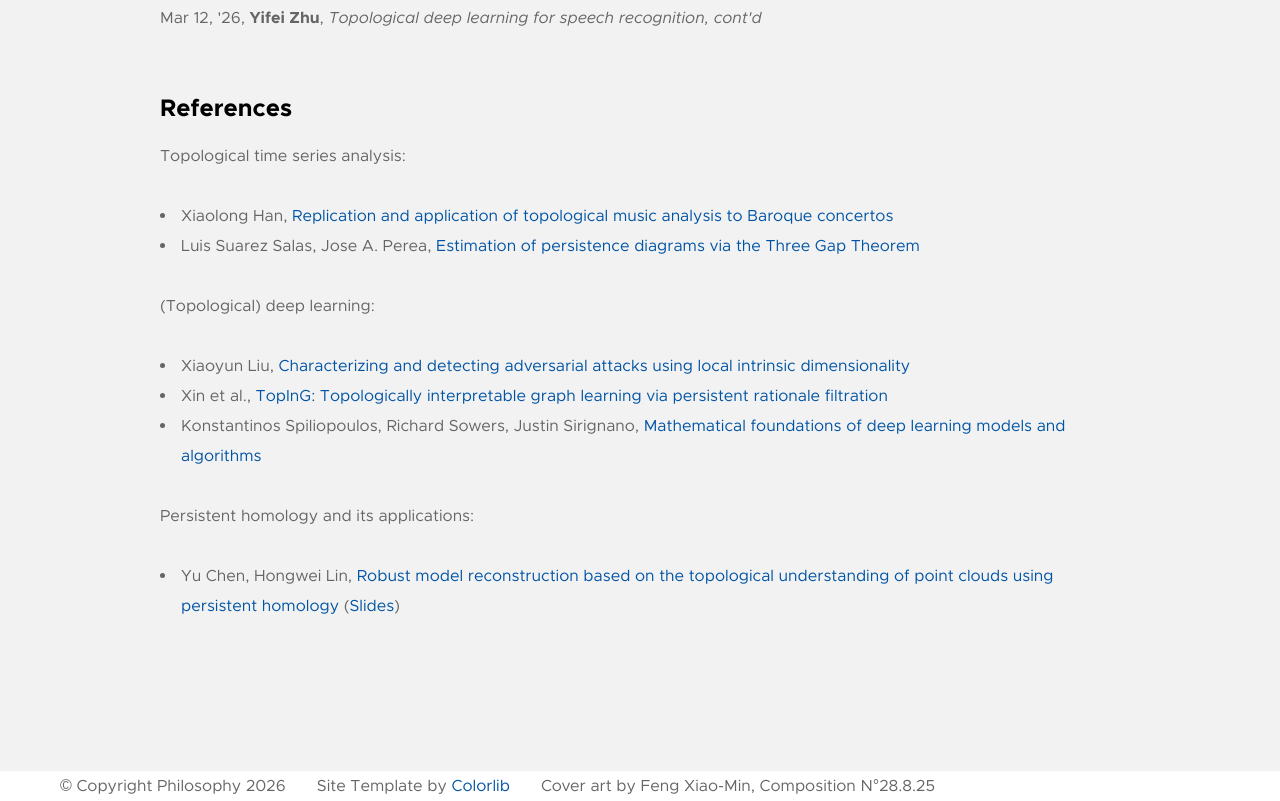
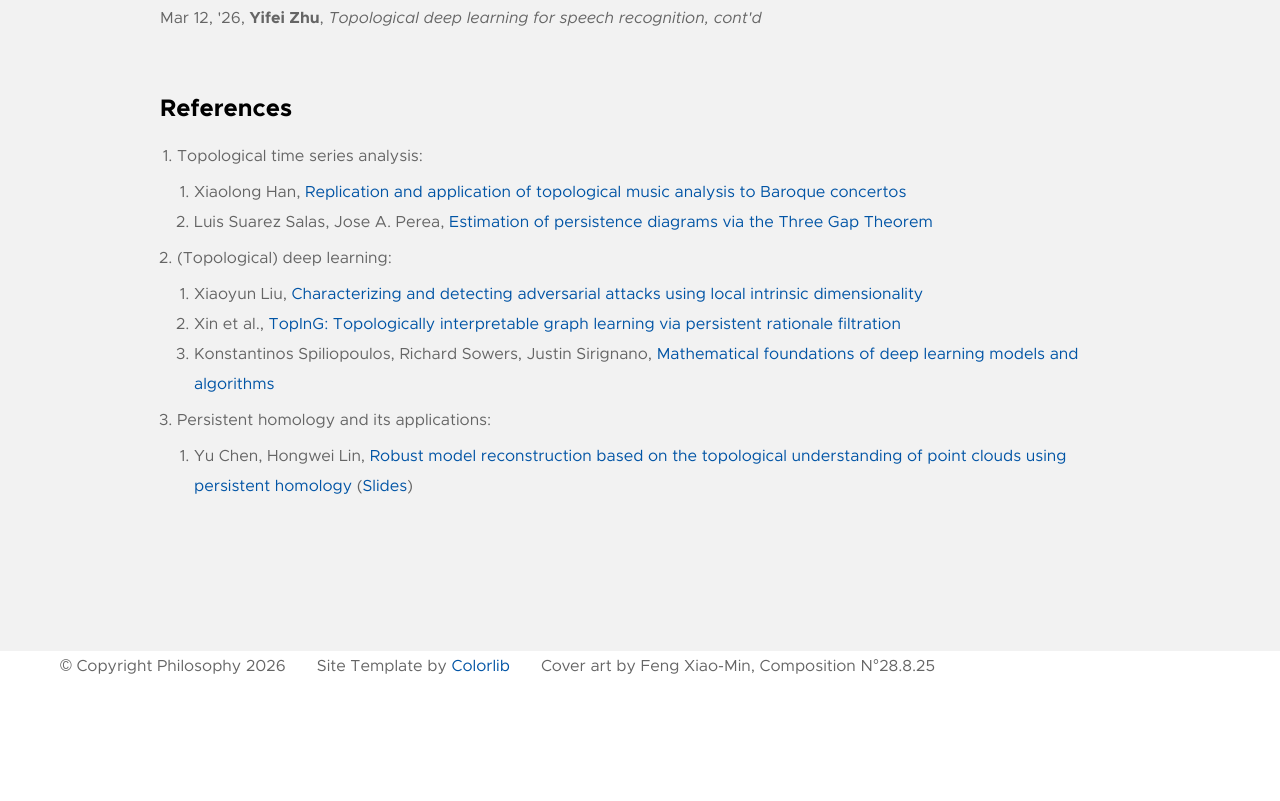
Before and after one commit to sustech-topology/sustech-topology.github.io, a plain HTML site: page acts/index.html in a window 1280 px wide. Shown: the part 1173-1974 px from the top of the page. After the commit the page ends 1854 px from the top, so only its background shows below. Drawn offline with nearby package versions, Linux system fonts and the light colour scheme.

Commit message:
Update index.html

```diff
--- a/acts/index.html
+++ b/acts/index.html
@@ -203,9 +203,10 @@
 
 <h3><a id="R"></a>References</h3>
 
-<p>
+<ol>
+    <li>
         Topological time series analysis:
-    <ul>
+        <ol>
             <li>
                 Xiaolong Han, <a target="_blank" href="https://yifeizhu.github.io/341/report/hanxl.pdf">Replication and application of topological music analysis to Baroque concertos</a>
             </li>
@@ -213,12 +214,12 @@
             <li>
                 Luis Suarez Salas, Jose A. Perea, <a href="https://mathdl.github.io/" target="_blank">Estimation of persistence diagrams via the Three Gap Theorem</a>
             </li>
-    </ul>
-</p>
+        </ol>
+    </li>
 
-<p>
+    <li>
         (Topological) deep learning:
-    <ul>
+        <ol>
             <li>
                 Xiaoyun Liu, <a target="_blank" href="https://yifeizhu.github.io/341/report/liuxy.pdf">Characterizing and detecting adversarial attacks using local intrinsic dimensionality</a>
             </li>
@@ -230,18 +231,19 @@
             <li>
                 Konstantinos Spiliopoulos, Richard Sowers, Justin Sirignano, <a href="https://mathdl.github.io/" target="_blank">Mathematical foundations of deep learning models and algorithms</a>
             </li>
-    </ul>
-</p>
+        </ol>
+    </li>
 
-<p>
+    <li>
         Persistent homology and its applications:
-    <ul>
+        <ol>
             <li>
                 Yu Chen, Hongwei Lin, <a href="https://doi.org/10.1016/j.cad.2025.103934" target="_blank">Robust model reconstruction based on the topological understanding of point clouds using persistent homology</a>
                 (<a href="/acts/26/Chen–Lin.pdf" target="_blank">Slides</a>)
             </li>
-    </ul>
-</p>
+        </ol>
+    </li>
+</ol>
 
 
 
```
Lines whose indentation alone changed are shown as unchanged.
